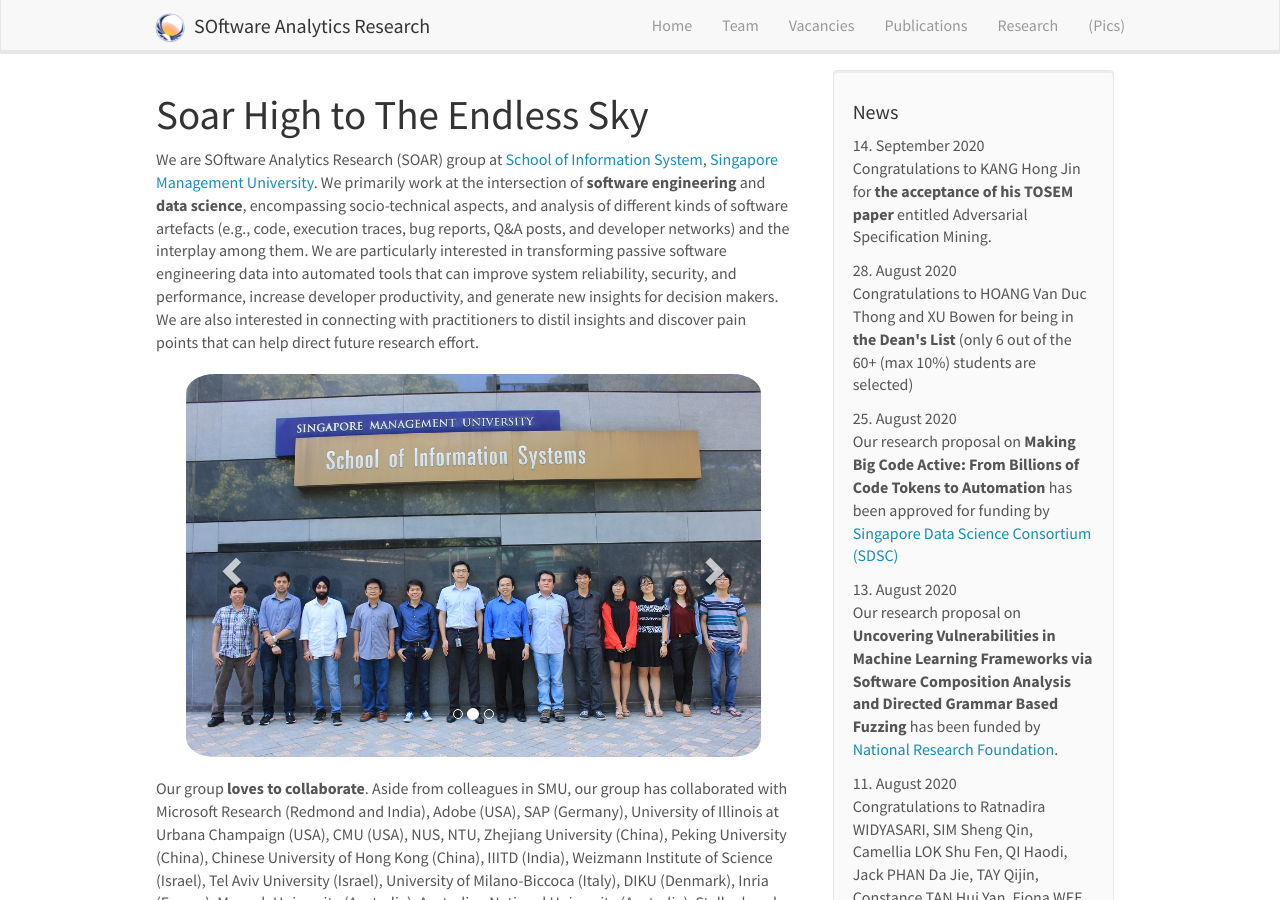
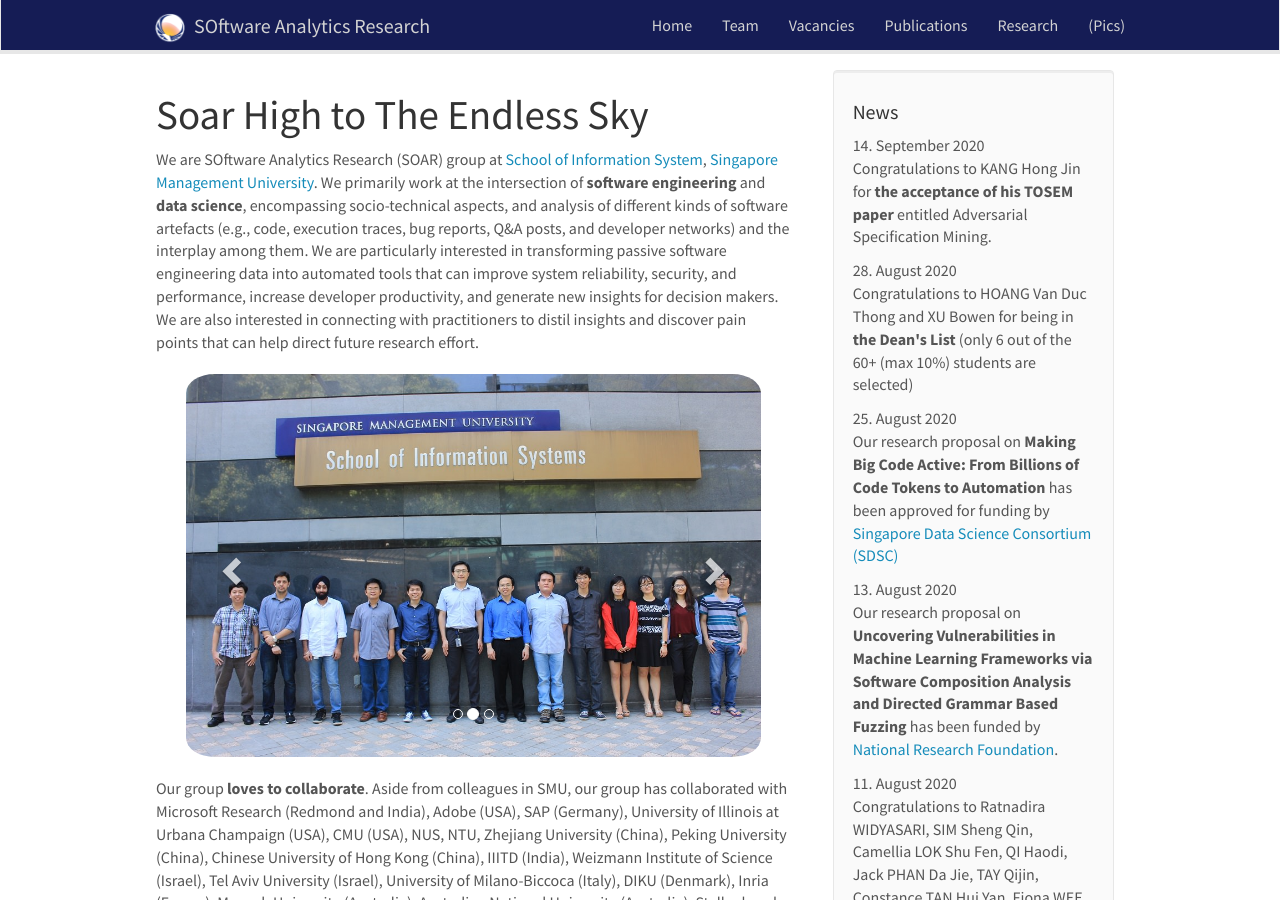
Before and after one commit to soarsmu/soarsmu.github.io, a Jekyll site: the page built from _pages/home.md, in a window 1280 px wide and 900 px high. Built offline with Jekyll 4.4.1, drawn with Linux system fonts in a browser that asks for light colours; nearby versions of some CDN libraries.

Commit message:
style(header): match color with smu color

```diff
--- a/_includes/header.html
+++ b/_includes/header.html
@@ -1,4 +1,4 @@
-<div class="navbar navbar-default navbar-fixed-top" role="navigation">
+<div class="navbar navbar-default navbar-fixed-top" role="navigation" style="background-color: #151C55;">
   <div class="container-fluid">
 	<div class="navbar-header">
 	  <button type="button" class="navbar-toggle collapsed" data-toggle="collapse" data-target="#navbar-collapse-1" aria-expanded="false">
@@ -8,18 +8,18 @@
 		<span class="icon-bar"></span>
 	  </button>
 
-		<a class="navbar-brand" href="{{ site.url }}{{ site.baseurl }}/"><img src="{{ site.url }}{{ site.baseurl }}/images/logopic/soar-logo.png" href="{{ site.url }}{{ site.baseurl }}/"
+		<a class="navbar-brand" href="{{ site.url }}{{ site.baseurl }}/" style="color:lightgray"><img src="{{ site.url }}{{ site.baseurl }}/images/logopic/soar-logo.png" href="{{ site.url }}{{ site.baseurl }}/"
 			style="display: inline; width: 30px;  margin: -1px 5px 0px 0px;"> SOftware Analytics Research</a>
 
 	</div>
 	<div class="collapse navbar-collapse" id="navbar-collapse-1">
 	  <ul class="nav navbar-nav navbar-right">
-		<li><a href="{{ site.url }}{{ site.baseurl }}/">Home</a></li>
-		<li><a href="{{ site.url }}{{ site.baseurl }}/team">Team</a></li>
-		<li><a href="{{ site.url }}{{ site.baseurl }}/vacancies">Vacancies</a></li>
-		<li><a href="{{ site.url }}{{ site.baseurl }}/publications">Publications</a></li>
-		<li><a href="{{ site.url }}{{ site.baseurl }}/research">Research</a></li>
-		<li><a href="{{ site.url }}{{ site.baseurl }}/pictures">(Pics)</a></li>
+		<li><a href="{{ site.url }}{{ site.baseurl }}/" style="color: lightgray;">Home</a></li>
+		<li><a href="{{ site.url }}{{ site.baseurl }}/team" style="color: lightgray;">Team</a></li>
+		<li><a href="{{ site.url }}{{ site.baseurl }}/vacancies" style="color: lightgray;">Vacancies</a></li>
+		<li><a href="{{ site.url }}{{ site.baseurl }}/publications" style="color: lightgray;">Publications</a></li>
+		<li><a href="{{ site.url }}{{ site.baseurl }}/research" style="color: lightgray;">Research</a></li>
+		<li><a href="{{ site.url }}{{ site.baseurl }}/pictures" style="color: lightgray;">(Pics)</a></li>
 	  </ul>
 	</div>
   </div>
```
Also changed, not shown: 10 other files.
